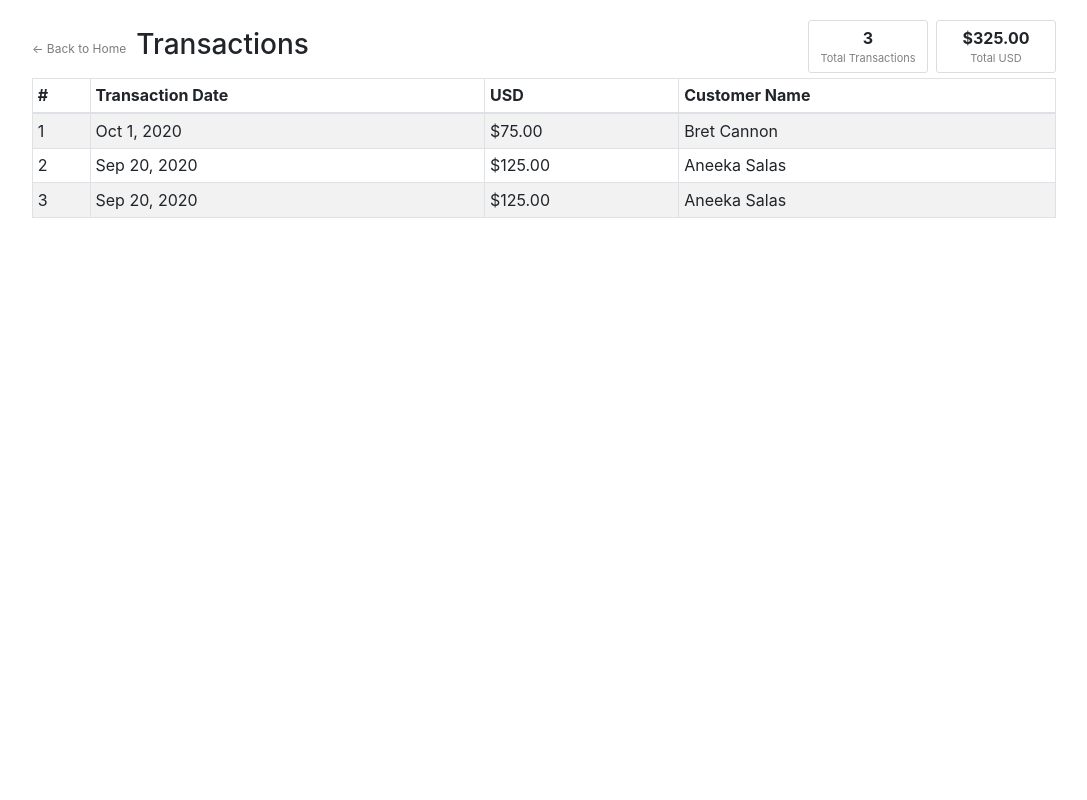
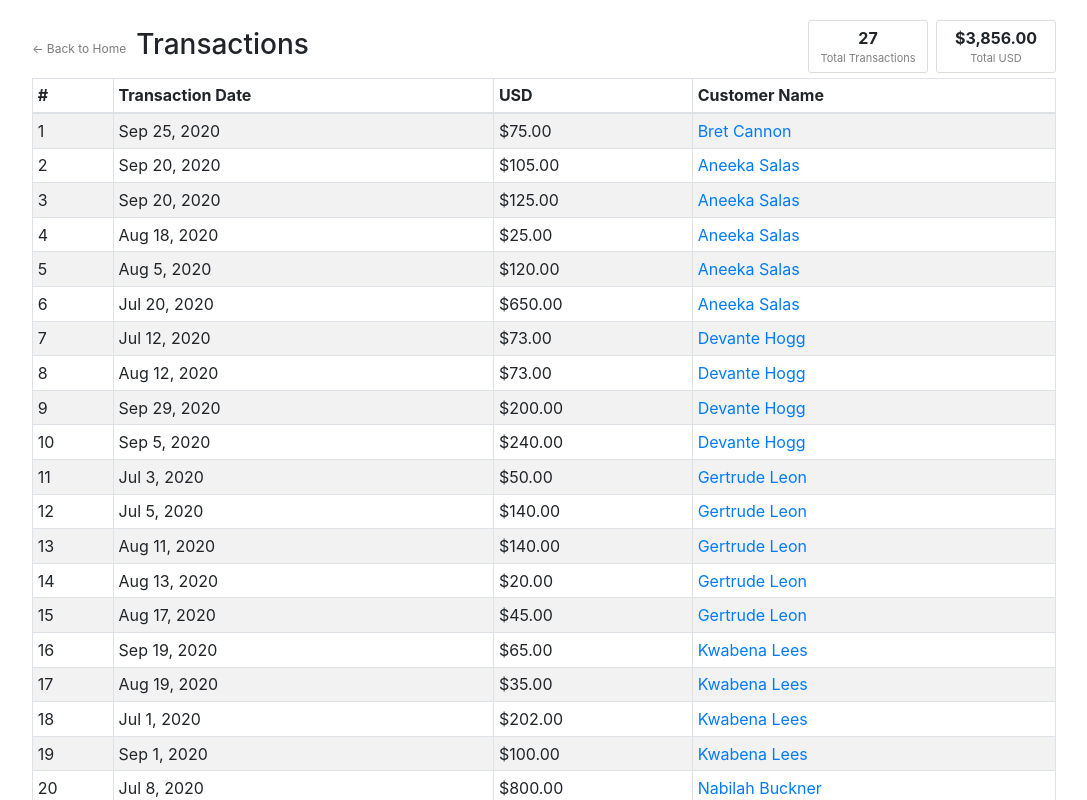
Before and after one commit to hndfaw/PointsCalc, a React (Create React App) app: page /transactions in a window 1280 px wide. Shown: the top 800 px of the page, without its empty margins (96-1183 px from the left). Built offline with nearby package versions, Linux system fonts and the light colour scheme.

Commit message:
Add points calculation In two levels, for each transaction and per month, for one single user

```diff
--- a/src/App/App.js
+++ b/src/App/App.js
@@ -1,6 +1,7 @@
 import "./App.css";
 import { BrowserRouter as Router, Switch, Route, Link } from "react-router-dom";
 import Customers from "../Customers/Customers";
+import Customer from "../Customer/Customer";
 import Transactions from "../Transactions/Transactions";
 import React, { Component } from "react";
 import localData from "../Utilities/data";
@@ -49,6 +50,12 @@ class App extends Component {
           <Route exact path="/customers">
             <Customers />
           </Route>
+          <Route exact path="/customer/:id"
+          render={props => {
+            const { id } = props.match.params;
+              return <Customer id={id}/>
+          }}
+          />
           <Route exact path="/transactions">
             <Transactions />
           </Route>
--- a/src/Customer/Customer.css
+++ b/src/Customer/Customer.css
@@ -0,0 +1,4 @@
+.customer {
+    width: 80vw;
+    margin: 20px auto 0 auto;
+}
--- a/src/Customer/Customer.js
+++ b/src/Customer/Customer.js
@@ -1,14 +1,112 @@
-import React, { Component } from 'react';
+import React, { Component } from "react";
 import "./Customer.css";
+import localData from "../Utilities/data";
+import Table from "react-bootstrap/Table";
+import { formatCurrency, formatDate } from "../Utilities/formatData";
 
 class Customer extends Component {
-    render() {
-        return (
-            <div>
-                One Customer!
-            </div>
-        )
+  state = {
+    customerId: "",
+    customerName: "",
+    transWithPoints: []
+  };
+  componentDidMount() {
+    this.getCustomerAndTransactions();
+  }
+
+  getCustomerAndTransactions = () => {
+    const { id } = this.props;
+    const { customers, transactions } = localData;
+    let customer = customers.find((cstm) => cstm.id === id);
+
+    if (customer) {
+        let customersTransactions = transactions.filter(trns => trns.customerId === customer.id);
+        this.calculatePoints(customersTransactions)
+      this.setState({ customerId: customer.id, customerName: customer.name });
     }
+};
+
+calculatePoints = customersTransactions => {
+    let transWithPoints = customersTransactions.map(trans => {
+        const { id, date, usd } = trans
+        let points = 0;
+
+        if(usd > 50 && usd <=100) {
+            points = (usd - 50)
+        } else if(usd > 100) {
+            points = ((usd - 100) * 2) + 50
+        }
+
+        return {
+            id,
+            date,
+            usd,
+            points
+        }
+    })
+    this.setState({transWithPoints})
+    this.calculatePointsPerMonth(transWithPoints)
+}
+
+calculatePointsPerMonth = customersTransactions => {
+    let transWithPoints = customersTransactions.reduce((acc, cur) => {
+        const { date, usd, points } = cur
+
+        const newDate = new Date(date);
+        let month = newDate.getMonth();
+        let year = newDate.getFullYear();
+        let convertMonths = {
+            0: "January",
+            1: "February",
+            6: "July",
+            7: "August",
+            8: "September"
+        }
+
+        acc[convertMonths[month]] ? acc[convertMonths[month]] += points : acc[convertMonths[month]] = points;
+
+        return acc;
+    }, {})
+    console.log(transWithPoints)
+}
+
+returnTransWithPoints = () => {
+    const { transWithPoints } = this.state;
+
+    return transWithPoints.map((transWithPoint, i) => {
+      const { id, date, usd, points } = transWithPoint;
+      return (
+        <tr key={id}>
+          <td>{i + 1}</td>
+          <td>{formatDate(date)}</td>
+          <td>{formatCurrency(usd)}</td>
+          <td>{points}</td>
+        </tr>
+      );
+    });
+  };
+
+
+  render() {
+    const { customerName } = this.state;
+
+    return (
+      <div className="customer">
+        <h3>{customerName}</h3>
+        <Table striped bordered hover size="sm">
+              <thead>
+                <tr>
+                  <th>#</th>
+                  <th>Date</th>
+                  <th>USD</th>
+                  <th>Points</th>
+                </tr>
+              </thead>
+              <tbody>{this.returnTransWithPoints()}</tbody>
+            </Table>
+      </div>
+    );
+  }
 }
 
 export default Customer;
--- a/src/Customers/Customers.js
+++ b/src/Customers/Customers.js
@@ -2,8 +2,7 @@ import React, { Component } from 'react';
 import "./Customers.css";
 import Table from "react-bootstrap/Table";
 import localData from "../Utilities/data";
-import { BrowserRouter as Router, Switch, Route, Link } from "react-router-dom";
-import Customer from "../Customer/Customer";
+import { Link } from "react-router-dom";
 
 class Customers extends Component {
 
@@ -15,7 +14,7 @@ class Customers extends Component {
           return (
             <tr key={id}>
               <td>{i + 1}</td>
-              <td>{name}</td>
+              <td><Link to={`/customer/${id}`}>{name}</Link></td>
             </tr>
           );
         });
@@ -25,9 +24,6 @@ class Customers extends Component {
         const { customers } = localData;
 
         return (
-            <Router>
-        <Switch>
-        <Route exact path="/customers">
 
           <div className="customers">
             <header className="customers-header">
@@ -54,14 +50,6 @@ class Customers extends Component {
               <tbody>{this.returnTransactions()}</tbody>
             </Table>
           </div>
-          </Route>
-          <Route exact path="/customer/:id">
-              <Customer />
-          </Route>
-
-          </Switch>
-
-          </Router>
 
         );
       }
--- a/src/Transactions/Transactions.js
+++ b/src/Transactions/Transactions.js
@@ -26,13 +26,14 @@ class Transactions extends Component {
   returnTransactions = () => {
     const { transactions } = localData;
     return transactions.map((transaction, i) => {
-      const { id, date, usd, customerName} = transaction;
+      const { id, date, usd, customerName, customerId} = transaction;
       return (
         <tr key={id}>
           <td>{i + 1}</td>
           <td>{formatDate(date)}</td>
           <td>{formatCurrency(usd)}</td>
-          <td>{customerName}</td>
+          <td><Link to={`/customer/${customerId}`}>{customerName}</Link></td>
+
         </tr>
       );
     });
--- a/src/Utilities/data.js
+++ b/src/Utilities/data.js
@@ -4,7 +4,7 @@ const localData = {
             id: "trsc-1",
             customerId: "cstmr-1",
             customerName: "Bret Cannon",
-            date: "10-01-2020",
+            date: "9-25-2020",
             usd: 75
         },
         {
@@ -12,7 +12,7 @@ const localData = {
             customerId: "cstmr-2",
             customerName: "Aneeka Salas",
             date: "09-20-2020",
-            usd: 125
+            usd: 105
         },
         {
             id: "trsc-3",
@@ -21,8 +21,180 @@ const localData = {
             date: "09-20-2020",
             usd: 125
         },
+        {
+            id: "trsc-4",
+            customerId: "cstmr-2",
+            customerName: "Aneeka Salas",
+            date: "08-18-2020",
+            usd: 25
+        },
+        {
+            id: "trsc-5",
+            customerId: "cstmr-2",
+            customerName: "Aneeka Salas",
+            date: "08-5-2020",
+            usd: 120
+        },
+        {
+            id: "trsc-6",
+            customerId: "cstmr-2",
+            customerName: "Aneeka Salas",
+            date: "07-20-2020",
+            usd: 650
+        },
+        {
+            id: "trsc-7",
+            customerId: "cstmr-3",
+            customerName: "Devante Hogg",
+            date: "07-12-2020",
+            usd: 73
+        },
+        {
+            id: "trsc-14",
+            customerId: "cstmr-3",
+            customerName: "Devante Hogg",
+            date: "08-12-2020",
+            usd: 73
+        },
+        {
+            id: "trsc-8",
+            customerId: "cstmr-3",
+            customerName: "Devante Hogg",
+            date: "09-29-2020",
+            usd: 200
+        },
+        {
+            id: "trsc-9",
+            customerId: "cstmr-3",
+            customerName: "Devante Hogg",
+            date: "09-05-2020",
+            usd: 240
+        },
+        {
+            id: "trsc-11",
+            customerId: "cstmr-4",
+            customerName: "Gertrude Leon",
+            date: "07-03-2020",
+            usd: 50
+        },
+        {
+            id: "trsc-12",
+            customerId: "cstmr-4",
+            customerName: "Gertrude Leon",
+            date: "07-05-2020",
+            usd: 140
+        },
+        {
+            id: "trsc-13",
+            customerId: "cstmr-4",
+            customerName: "Gertrude Leon",
+            date: "08-11-2020",
+            usd: 140
+        },
+        {
+            id: "trsc-15",
+            customerId: "cstmr-4",
+            customerName: "Gertrude Leon",
+            date: "08-13-2020",
+            usd: 20
+        },
+        {
+            id: "trsc-16",
+            customerId: "cstmr-4",
+            customerName: "Gertrude Leon",
+            date: "08-17-2020",
+            usd: 45
+        },
+        {
+            id: "trsc-17",
+            customerId: "cstmr-5",
+            customerName: "Kwabena Lees",
+            date: "09-19-2020",
+            usd: 65
+        },
+        {
+            id: "trsc-18",
+            customerId: "cstmr-5",
+            customerName: "Kwabena Lees",
+            date: "08-19-2020",
+            usd: 35
+        },
+        {
+            id: "trsc-19",
+            customerId: "cstmr-5",
+            customerName: "Kwabena Lees",
+            date: "07-01-2020",
+            usd: 202
+        },
+        {
+            id: "trsc-20",
+            customerId: "cstmr-5",
+            customerName: "Kwabena Lees",
+            date: "09-01-2020",
+            usd: 100
+        },
+        {
+            id: "trsc-21",
+            customerId: "cstmr-6",
+            customerName: "Nabilah Buckner",
+            date: "07-08-2020",
+            usd: 800
+        },
+        {
+            id: "trsc-22",
+            customerId: "cstmr-6",
+            customerName: "Nabilah Buckner",
+            date: "09-08-2020",
+            usd: 97
+        },
+        {
+            id: "trsc-23",
+            customerId: "cstmr-6",
+            customerName: "Nabilah Buckner",
+            date: "07-04-2020",
+            usd: 150
+        },
+        {
+            id: "trsc-24",
+            customerId: "cstmr-6",
+            customerName: "Nabilah Buckner",
+            date: "08-016-2020",
+            usd: 25
+        },
+        {
+            id: "trsc-25",
+            customerId: "cstmr-5",
+            customerName: "Kwabena Lees",
+            date: "08-14-2020",
+            usd: 101
+        },
+        {
+            id: "trsc-26",
+            customerId: "cstmr-5",
+            customerName: "Kwabena Lees",
+            date: "08-18-2020",
+            usd: 99
+        },
+        {
+            id: "trsc-27",
+            customerId: "cstmr-5",
+            customerName: "Kwabena Lees",
+            date: "08-21-2020",
+            usd: 50
+        },
+        {
+            id: "trsc-28",
+            customerId: "cstmr-5",
+            customerName: "Kwabena Lees",
+            date: "08-23-2020",
+            usd: 51
+        },
     ],
     customers: [
+        {
+            id: "cstmr-6",
+            name: "Nabilah Buckner"
+        },
         {
             id: "cstmr-1",
             name: "Bret Cannon"
@@ -31,6 +203,18 @@ const localData = {
             id: "cstmr-2",
             name: "Aneeka Salas"
         },
+        {
+            id: "cstmr-3",
+            name: "Devante Hogg"
+        },
+        {
+            id: "cstmr-4",
+            name: "Gertrude Leon"
+        },
+        {
+            id: "cstmr-5",
+            name: "Kwabena Lees"
+        },
     ]
 }
 
```
